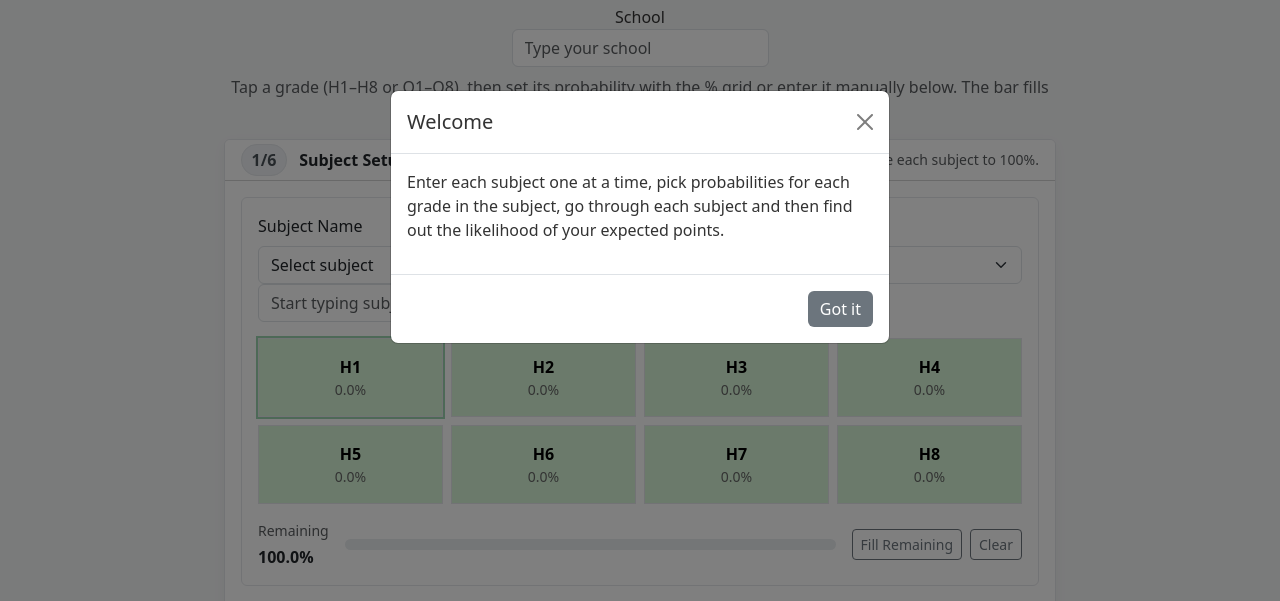
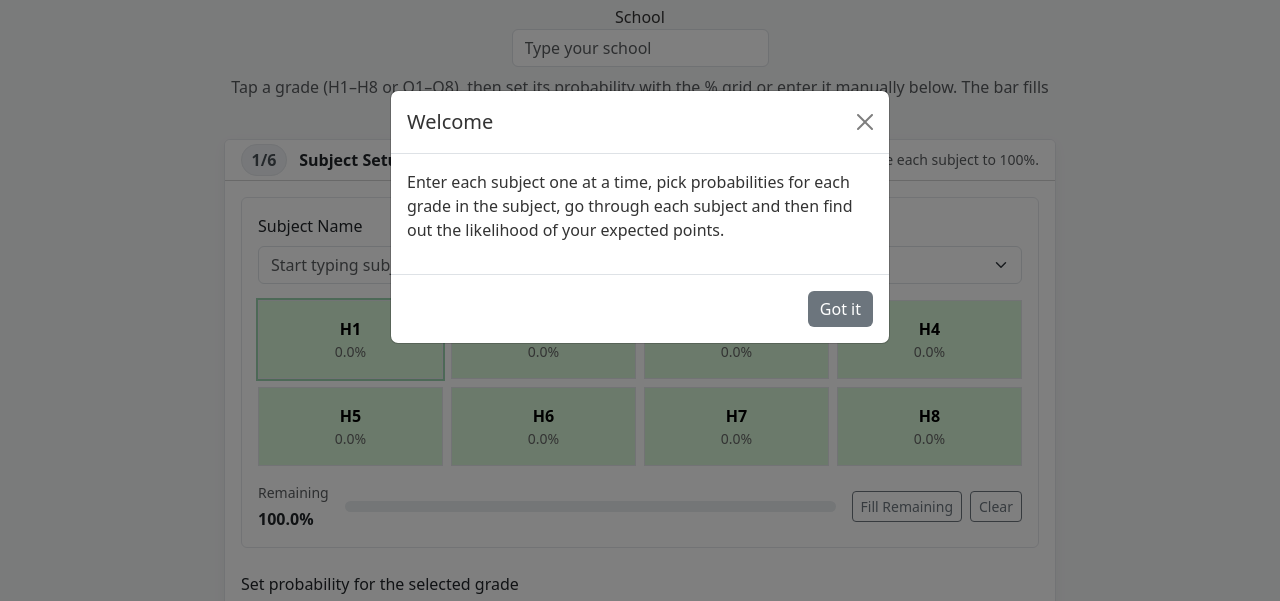
Before and after one commit to harryucc/predictor, a website: page public/index.html in a window 1280 px wide. Shown: the part 183-784 px from the top of the page. Drawn offline with nearby package versions, Linux system fonts and the light colour scheme; no server answers.

Commit message:
fix: restore subject suggestions

```diff
--- a/public/index.html
+++ b/public/index.html
@@ -118,9 +118,6 @@
                     <div class="row g-3">
                       <div class="col-12 col-md-8">
                         <label class="form-label">Subject Name</label>
-                        <select id="subName" class="form-select">
-                          <option value="">Select subject</option>
-                        </select>
                         <input id="subName" class="form-control" list="subjectsList" placeholder="Start typing subject" required>
                         <datalist id="subjectsList"></datalist>
                       </div>
```
